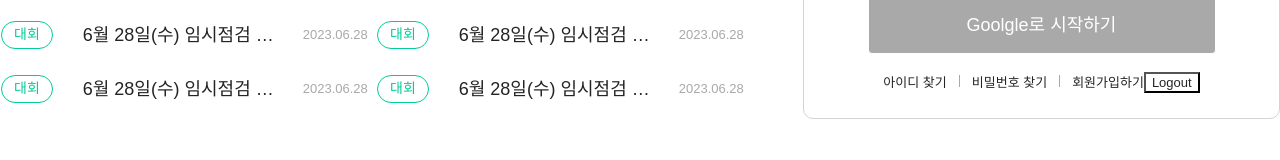
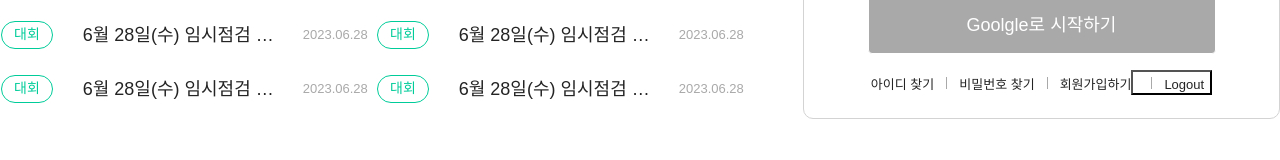
Before and after one commit to leesh2985/Portfolio00, a React (Vite) app: page / in a window 1280 px wide. Shown: the part 782-942 px from the top of the page. Built offline with nearby package versions, Linux system fonts and the light colour scheme.

Commit message:
| 추가

```diff
--- a/src/component/body/right/loginfolder/Login.tsx
+++ b/src/component/body/right/loginfolder/Login.tsx
@@ -133,4 +133,13 @@ const JoinLink = styled(Link)`
 const Logout = styled.button`
   cursor: pointer;
   font-size: 13px;
+
+  &::before {
+    content: '';
+    display: inline-block;
+    width: 1px;
+    height: 12px;
+    background-color: #a9a9a9;
+    margin: 4px 12px 0;
+  }
 `;
```
